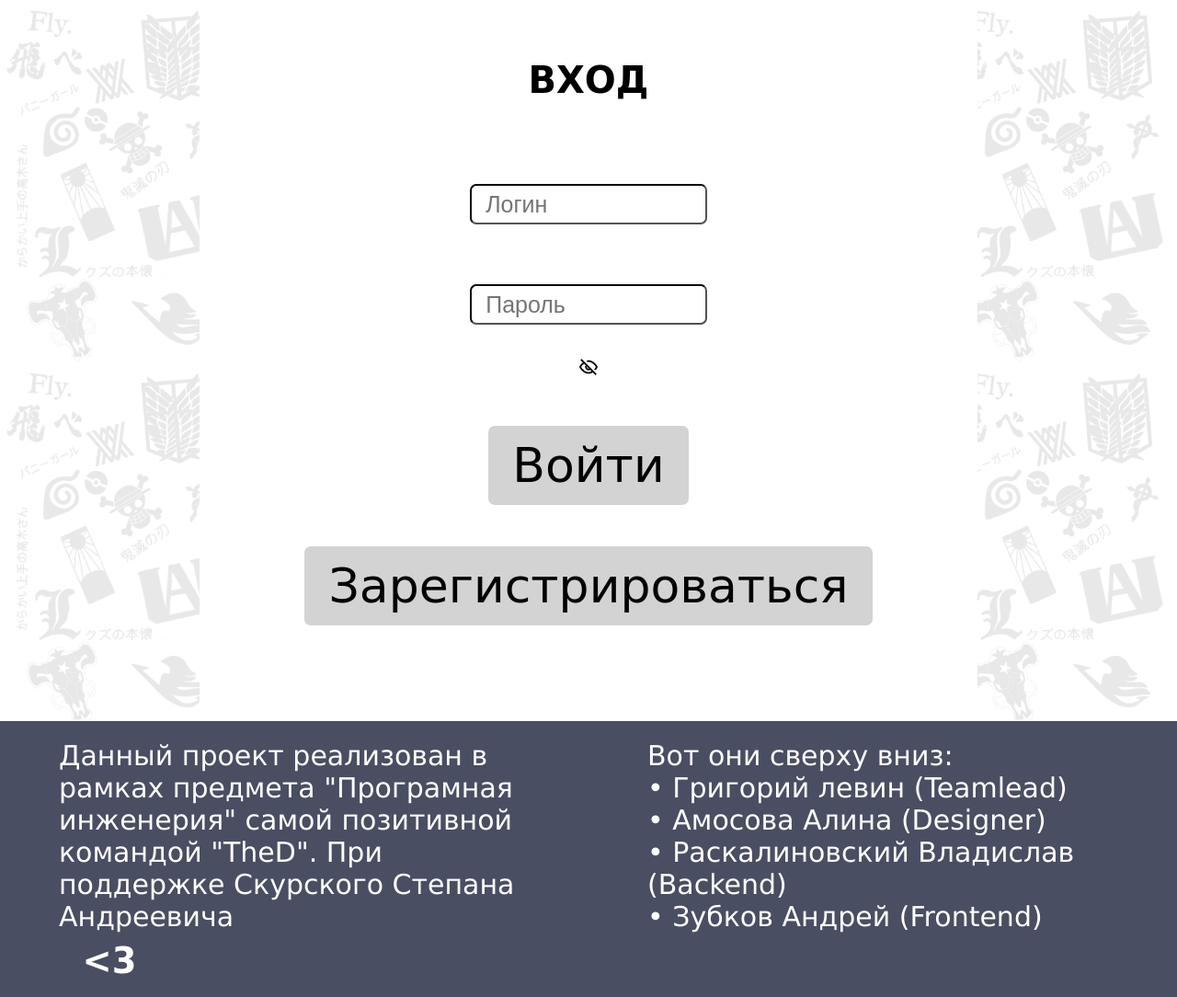
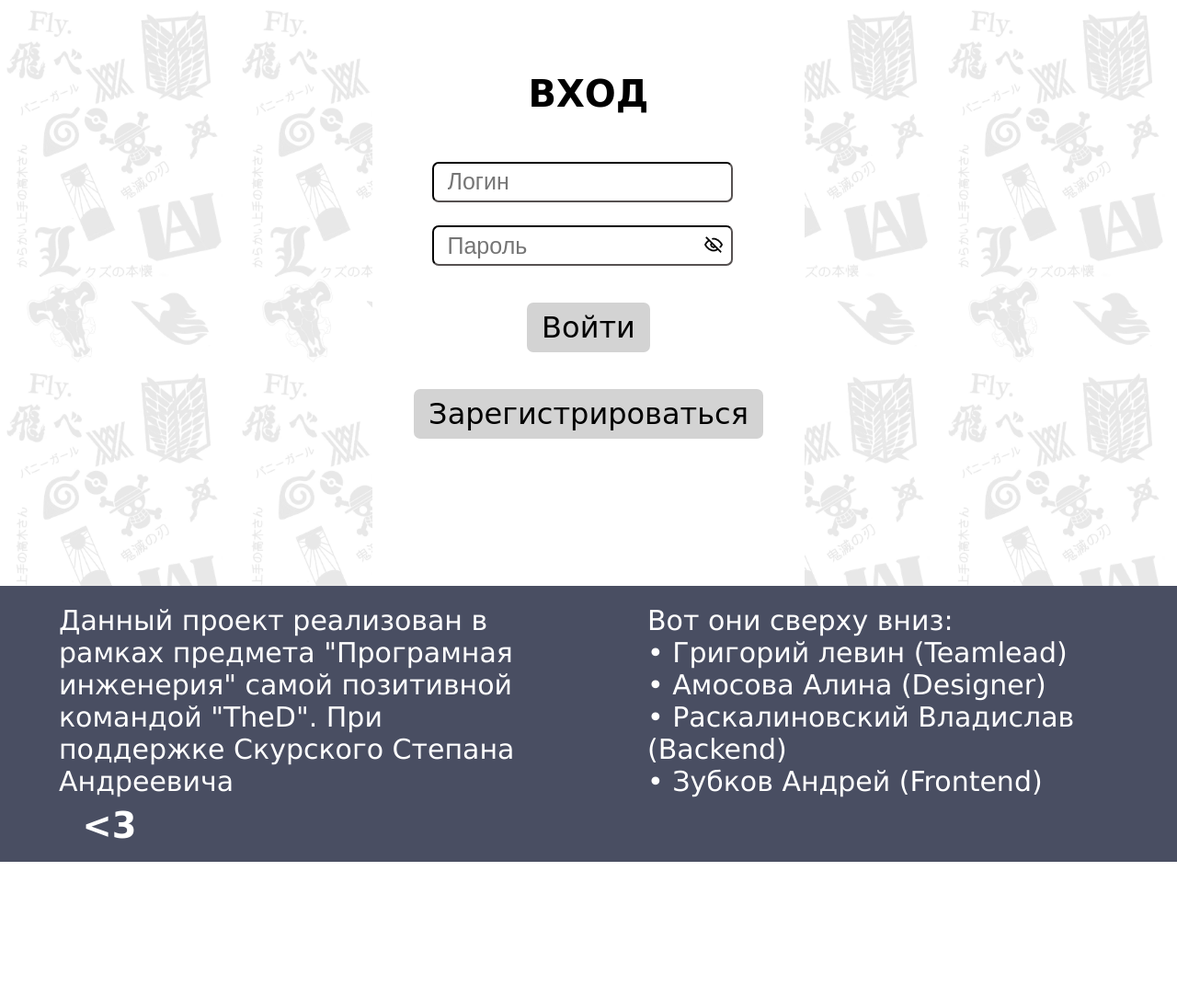
Before and after one commit to frankneck/FruitsuRep, a Django app: page /login/ in a window 1280 px wide. Shown: the part 70-1154 px from the top of the page at 92% size. After the commit the page ends 1007 px from the top, so only its background shows below. Run offline with Django 4.2, Linux system fonts and the light colour scheme; some libraries are stand-ins or nearby versions.

Commit message:
Окончательно изменены страницы регистрации и авторизации

```diff
--- a/fruitsu/main_app/admin.py
+++ b/fruitsu/main_app/admin.py
@@ -4,6 +4,5 @@ from mptt.admin import MPTTModelAdmin
 from .models import Post
 
 admin.site.register(models.Category, MPTTModelAdmin)
-admin.site.register(models.Compound)
 admin.site.register(models.Recipe)
 admin.site.register(Post)
--- a/fruitsu/main_app/static/main_app/css/styles.css
+++ b/fruitsu/main_app/static/main_app/css/styles.css
@@ -2,6 +2,10 @@
 
 html {
     overflow-x: hidden;
+}
+
+ul {
+    list-style: none;
 }
 
 .site-header {
@@ -80,7 +84,7 @@ input {
 }
 
 .main-content {
-    padding: 40px 50px;
+    padding: 40px 0;
     background: white;
     display: flex;
     justify-content: space-between;
@@ -102,8 +106,14 @@ input {
 }
 
 .helptext ul{
-    list-style: none;
-    margin-bottom: 40px;
+    margin: 40px 0;
+}
+
+.error {
+    color: red;
+    font-size: 30px;
+    margin: 10px 20px;
+    font-size: 50%;
 }
 
 #id_email {
@@ -311,18 +321,19 @@ a {
     display: flex;
     flex-direction: column;
     align-items: center;
-    padding: 5vw;
     padding-top: 3vh;
 }
 
 .button10 {
   display: inline-block;
-  font-size: 130%;
+  font-size: 80%;
   border: none;
   font-family: cursive;
   text-decoration: none;
-  margin-right: auto;
-  margin-left: auto;
+  margin-right: 45px;
+  margin-left: 45px;
+  margin-bottom: 20px;
+  margin-top: 20px;
   padding: .25em .5em;
   outline: none;
   border-radius: 7px;
@@ -357,7 +368,7 @@ p {
 
 .login {
     width: 100%;
-    margine-bottom: 20px;
+    margin-left: 100px;
 }
 
 .auth input{
@@ -383,6 +394,13 @@ p {
     cursor: pointer;
 }
 
+.go {
+}
+
+.auth{
+margin-top: 15px;
+margin-bottom: 100px;
+}
 
 @media (max-width: 550px) {
     .button10 {
@@ -393,7 +411,6 @@ p {
 
 
 /*          Auth & Registration            */
-
 .head-recipe {
     display: flex;
     flex-direction: column;
@@ -430,8 +447,6 @@ p {
         font-size: 40px;
     }
 }
-
-
 
 
 /*          Recipe            */
--- a/fruitsu/users/forms.py
+++ b/fruitsu/users/forms.py
@@ -6,7 +6,11 @@ from django.contrib.auth.forms import UserCreationForm
 
 
 class UserRegistrationForm(UserCreationForm):
-    email = forms.EmailField(help_text="ваш адрес", required=True)
+    email = forms.EmailField(help_text="", required=True)
+    username = forms.CharField(help_text="", required=True)
+    password1 = forms.CharField(help_text="", required=True)
+    password2 = forms.CharField(help_text="", required=True)
+
 
     class Meta:
         model = get_user_model()
--- a/fruitsu/users/templates/users/login.html
+++ b/fruitsu/users/templates/users/login.html
@@ -5,34 +5,37 @@
             <div class="main-content">
                 <div class="crutch"></div>
                 <div class="auth">
-                    <p>ВХОД</p><br>
+                    <p>ВХОД</p> <br>
                 {% if messages %}
                 <ul class="messages">
                     {% for message in messages %}
-                    <li{% if message.tags %} class="{{ message.tags }}"{% endif %}>{{ message }}</li>
+                    <li {% if message.tags %} class="{{ message.tags }}"{% endif %}>{{ message }}</li>
                     {% endfor %}
                 </ul>
-                {% endif %}<br>
+                {% endif %}
                     <form class="go" method="post">
                         {% csrf_token %}
                     <div class="form-error">{{ form.non_field_errors }}</div>
+                    <div class="login">
                         <label for="username"></label>
-                        <input type="text" id="username" name="username" placeholder="Логин"><br>
-                        <label for="password"></label>
-                        <input type="password" id="form-pass" name="pass" class="form-pass" placeholder="Пароль">
-                        <span class="pass-icon" id="pass-icon"><img src="{% static 'main_app/img/passeye.png'%}" style="width:20px;height:20px"></span>
-
-
-                        <br>
-<div class="form-error">{{ form.non_field_errors }}</div>
-{% for f in form %}
-<p><label class="form-label" for="{{ f.id_for_label }}">{{ f.label }}:</label>{{ f }}</p>
-<div class="form-error">{{ f.errors }}</div>
-{% endfor %}
+                        <input type="text" id="username" name="username" placeholder="Логин">
+                        <div>
+                            <input type="password" id="form-pass" name="pass" class="form-pass" placeholder="Пароль">
+                            <span class="pass-icon" id="pass-icon"><img src="{% static 'main_app/img/passeye.png'%}" style="width: 20px; height: 20px; margin-left: -42px"> </span>
+                        </div>
+                    </div>
+                    <div class="form-error">
+                        {{ form.non_field_errors }}
+                    </div>
+                    {% for f in form %}
+                    <p> <label class="form-label" for= "{{ f.id_for_label }}" >
+                        {{ f.label }}:</label>{{ f }}
+                    </p>
+                    <div class="form-error">{{ f.errors }}</div>
+                    {% endfor %}
                         <button class="button10" type="submit">Войти</button>
                     </form>
                     </a>
-                    <br>
                     <a href="../register">
                         <div class="button10">Зарегистрироваться</div>
                     </a>
@@ -49,8 +52,5 @@
                     }
                 });
             </script>
-
-
-
     </main>
 {% endblock %}
--- a/fruitsu/users/views.py
+++ b/fruitsu/users/views.py
@@ -30,7 +30,6 @@ def activate(request, uidb64, token):
     return redirect('../../login')
 
 
-
 def activateEmail(request, user, to_email):
     mail_subject = "Activate your user account"
     message = render_to_string("users/activatemail.html", {
@@ -45,6 +44,8 @@ def activateEmail(request, user, to_email):
         messages.success(request, "Подтвердите почту")
     else:
         messages.error(request, "Проверьте, правильно ли вы ввели почтовый адрес")
+
+
 def register(request):
     if request.user.is_authenticated:
         return redirect('/')
@@ -60,13 +61,7 @@ def register(request):
         else:
             for error in list(form.errors.values()):
                 print(request, error)
-        # uname=request.POST.get('username')
-        # email = request.POST.get('email')
-        # pass1 = request.POST.get('password1')
-        # pass2 = request.POST.get('password2')
-        # if pass1!=pass2:
-        # messages.error(request, "Пароли не совпадают")
-        # return redirect('../register')
+            messages.error(request, "Проверьте точность введеных данных")
     else:
          form = UserRegistrationForm()
 
@@ -75,14 +70,7 @@ def register(request):
         template_name= "users/register.html",
         context={"form": form}
     )
-        # user = form.save(commit=False)
-        # user=User.objects.create_user(uname,email,pass1)
-        # user.is_active=False
-        # activateEmail(request, user, email)
-        # return redirect('../login')
 
-        # print(uname,email,pass1,pass2)
-        # return render(request, 'users/register.html')
 
 def LoginPage(request):
     if request.method=='POST':
@@ -98,7 +86,6 @@ def LoginPage(request):
     return render(request, 'users/login.html')
 
 
-
 def LogoutPage(request):
     logout(request)
     messages.success(request, "Успешный выход из профиля")
```
Also changed, not shown: fruitsu/main_app/models.py (+0 -8 lines), fruitsu/users/templates/users/register.html (+12 -10 lines), fruitsu/db.sqlite3.
